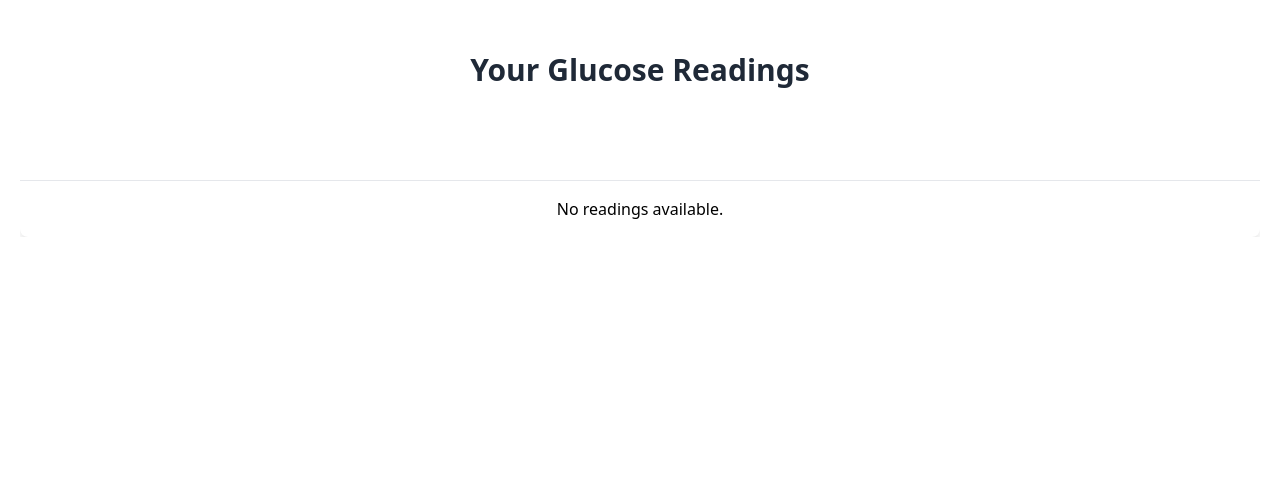
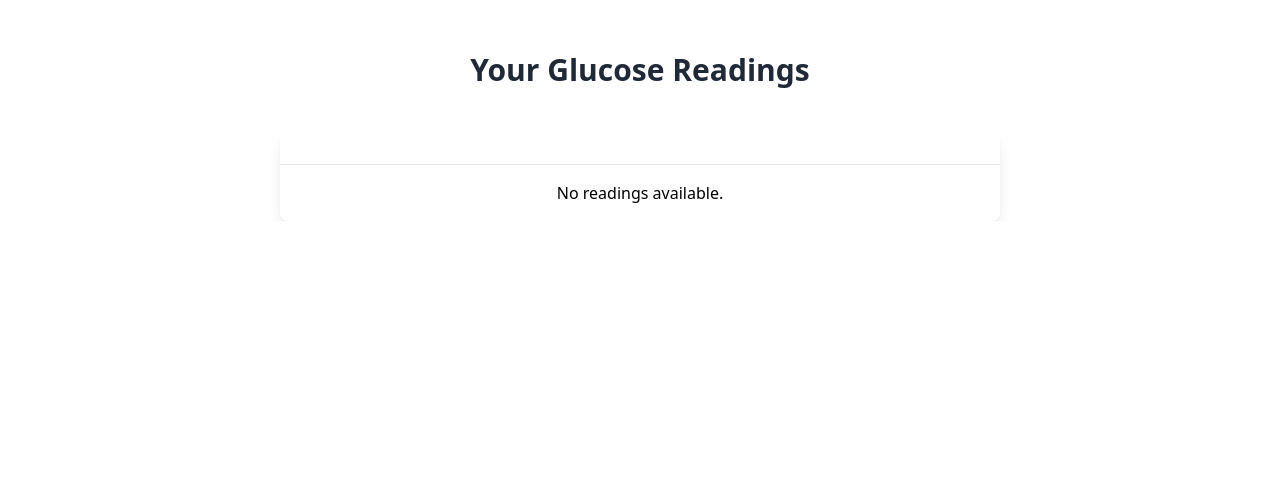
Before and after one commit to javi-dev-79/glucose-control-app, a Django app: page /es/readings/ in a window 1280 px wide. Shown: the part 104-581 px from the top of the page. Run offline with Django 5.2, Linux system fonts and the light colour scheme; the visitor is signed in with stand-in values (Sample User, id 1); data that the repository does not hold is empty; some libraries are stand-ins or nearby versions.

Commit message:
Fixed bug with table visibility.

```diff
--- a/glucoapp/templates/glucose_readings.html
+++ b/glucoapp/templates/glucose_readings.html
@@ -8,27 +8,29 @@
 <div class="container mx-auto mt-8">
     <h2 class="text-3xl font-semibold text-gray-800 mb-6 text-center">Your Glucose Readings</h2>
     <div class="overflow-x-auto">  <!-- Contenedor para el scroll horizontal -->
-        <div class="flex justify-center mt-4"> <!-- Contenedor para centrar la tabla -->
-            <table class="min-w-full divide-y divide-gray-200 bg-white shadow-lg rounded-lg">
+        <div class="flex justify-center mt-4 w-full"> <!-- Contenedor para centrar la tabla -->
+            <table class="min-w-[720px] table-auto divide-y divide-gray-200 bg-white shadow-lg rounded-lg">
                 <thead class="bg-petroleum text-white">
                     <tr>
-                        <th scope="col" class="px-4 py-3 text-left uppercase tracking-wider text-lg">Date</th>
-                        <th scope="col" class="px-4 py-3 text-left uppercase tracking-wider text-lg">Level</th>
-                        <th scope="col" class="px-4 py-3 text-left uppercase tracking-wider text-lg">Notes</th>
-                        <th scope="col" class="px-4 py-3 text-left uppercase tracking-wider text-lg">Test Type</th>
-                        <th scope="col" class="px-4 py-3 text-left uppercase tracking-wider text-lg">Location</th>
-                        <th scope="col" class="px-4 py-3 text-left uppercase tracking-wider text-lg">Medium Used</th>
+                        <th scope="col" class="px-2 py-1 text-left uppercase tracking-wider text-lg">Date</th>
+                        <th scope="col" class="px-2 py-1 text-left uppercase tracking-wider text-lg">Level</th>
+                        <th scope="col" class="px-2 py-1 text-left uppercase tracking-wider text-lg">Notes</th>
+                        <th scope="col" class="px-2 py-1 text-left uppercase tracking-wider text-lg">Test Type</th>
+                        <th scope="col" class="px-2 py-1 text-left uppercase tracking-wider text-lg">Location</th>
+                        <th scope="col" class="px-2 py-1 text-left uppercase tracking-wider text-lg">Medium Used</th>
                     </tr>
                 </thead>
                 <tbody class="divide-y divide-gray-200">
                     {% for reading in readings %}
                     <tr class="hover:bg-light_salmon transition-all">
-                        <td class="px-4 py-4 whitespace-nowrap text-sm md:text-lg">{{ reading.date|default_if_none:"" }}</td>
-                        <td class="px-4 py-4 whitespace-nowrap text-sm md:text-lg">{{ reading.level|default_if_none:"" }}</td>
-                        <td class="px-4 py-4 whitespace-nowrap text-sm md:text-lg">{{ reading.notes|default_if_none:"" }}</td>
-                        <td class="px-4 py-4 whitespace-nowrap text-sm md:text-lg">{{ reading.test_type|default_if_none:"" }}</td>
-                        <td class="px-4 py-4 whitespace-nowrap text-sm md:text-lg">{{ reading.location|default_if_none:"" }}</td>
-                        <td class="px-4 py-4 whitespace-nowrap text-sm md:text-lg">{{ reading.medium_used|default_if_none:"" }}</td>
+                        <td class="px-2 py-2 whitespace-normal text-sm md:text-lg">
+                            {{ reading.date|date:"F j, Y" }}<br>{{ reading.date|time:"g:i a" }}
+                        </td>
+                        <td class="px-2 py-2 whitespace-normal text-sm md:text-lg">{{ reading.level|default_if_none:"" }}</td>
+                        <td class="px-2 py-2 break-words whitespace-normal text-sm md:text-lg">{{ reading.notes|default_if_none:"" }}</td>
+                        <td class="px-2 py-2 whitespace-normal text-sm md:text-lg">{{ reading.test_type|default_if_none:"" }}</td>
+                        <td class="px-2 py-2 whitespace-normal text-sm md:text-lg">{{ reading.location|default_if_none:"" }}</td>
+                        <td class="px-2 py-2 whitespace-normal text-sm md:text-lg">{{ reading.medium_used|default_if_none:"" }}</td>
                     </tr>
                     {% empty %}
                     <tr>
```
